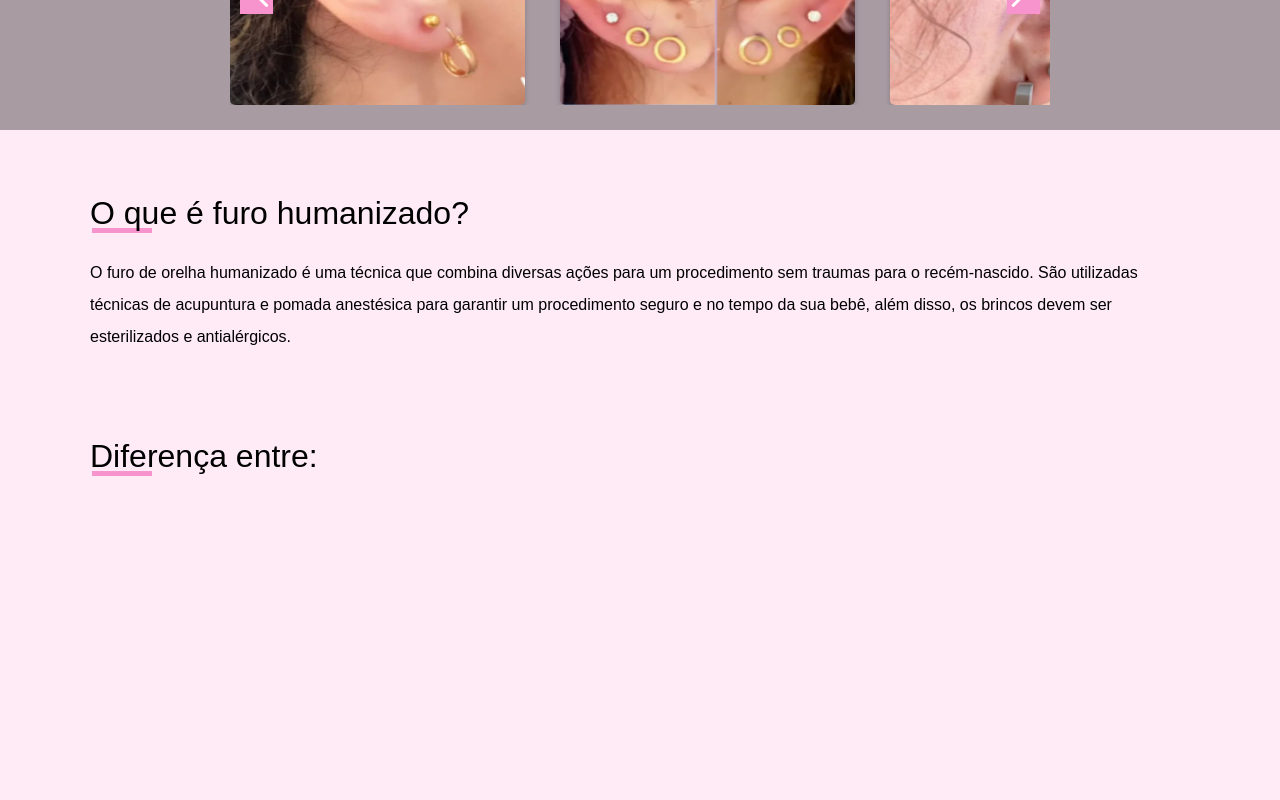
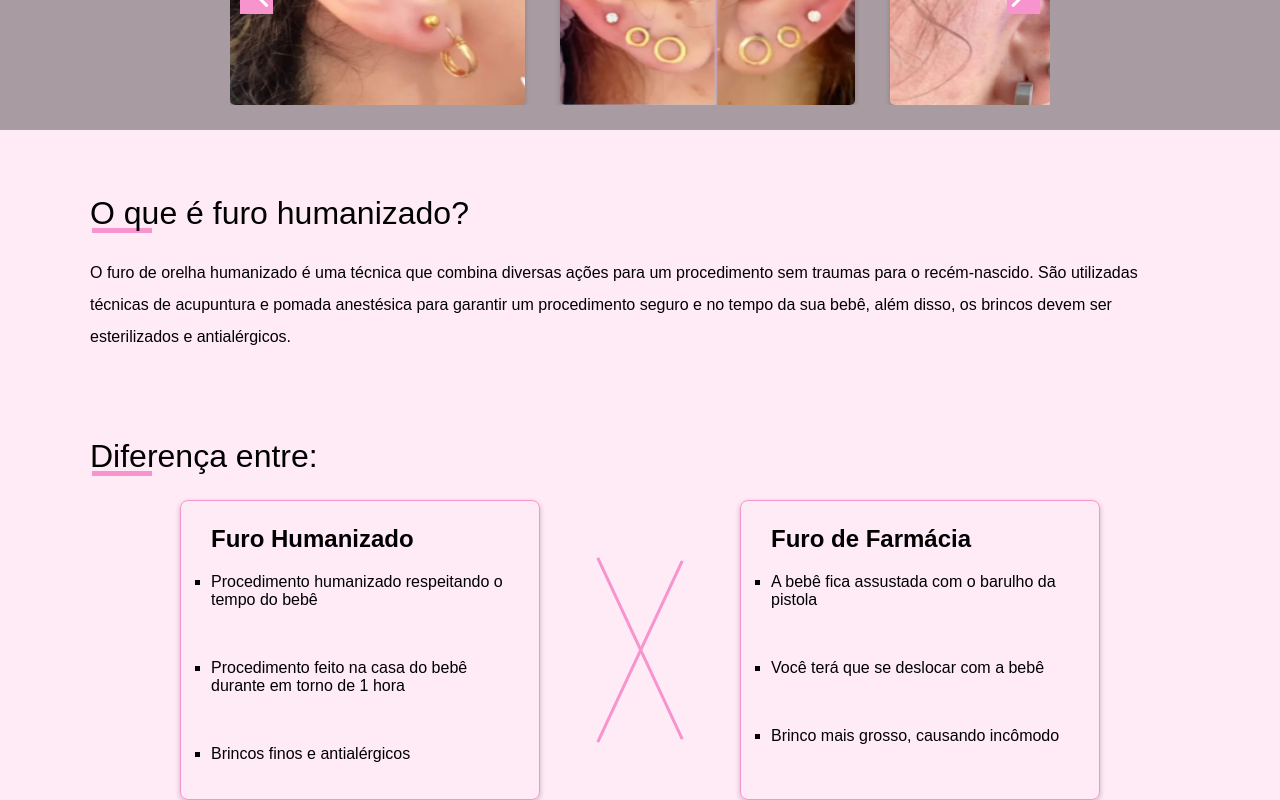
Before and after one commit to MatheusTrindade5201/DS-furos-humanizados, a React (Vite) app: page / in a window 1280 px wide. Shown: the part 280-1080 px from the top of the page. Before the commit the page ends 800 px from the top, so only its background shows below. Built offline with nearby package versions, Linux system fonts and the light colour scheme.

Commit message:
feat: displayng the card components on the screen

```diff
--- a/src/pages/home/index.jsx
+++ b/src/pages/home/index.jsx
@@ -1,3 +1,4 @@
+import Card from "../../components/card"
 import Header from "../../components/header"
 import Slides from "../../components/slides"
 import { HomePageContainer, Paragraphy, Title } from "./style"
@@ -15,7 +16,21 @@ const HomePage = () => {
                         O furo de orelha humanizado é uma técnica que combina diversas ações para um procedimento sem traumas para o recém-nascido. São utilizadas técnicas de acupuntura e pomada anestésica para garantir um procedimento seguro e no tempo da sua bebê, além disso, os brincos devem ser esterilizados e antialérgicos.
                     </Paragraphy>
                 </section>
-                <Title>Diferença entre:</Title>
+                <section>
+                    <Title>Diferença entre:</Title>
+                    <section className="cards">
+                        <Card
+                        title={'Furo Humanizado'}
+                        topics={['Procedimento humanizado respeitando o tempo do bebê','Procedimento feito na casa do bebê durante em torno de 1 hora', 'Brincos finos e antialérgicos']} />
+                        <div className="x">
+                            <div></div>
+                            <div></div>
+                        </div>
+                        <Card
+                        title={'Furo de Farmácia'}
+                        topics={['A bebê fica assustada com o barulho da pistola','Você terá que se deslocar com a bebê', 'Brinco mais grosso, causando incômodo']} />
+                    </section>
+                </section>
             </div>
         </HomePageContainer>
     )
--- a/src/pages/home/style.js
+++ b/src/pages/home/style.js
@@ -8,6 +8,7 @@ export const HomePageContainer = styled.main`
         display: flex;
         flex-direction: column;
         gap: 80px;
+        margin-bottom: 60px
     }
 
     .description>section{
@@ -16,10 +17,44 @@ export const HomePageContainer = styled.main`
         gap: 25px
     }
 
+    .cards{
+        display: flex;
+        flex-direction: column;
+        align-items: center;
+        justify-content: center
+    }
+
     @media screen and (min-width: 900px) {
         .description{
-        padding: 60px 90px 0 90px;
+            padding: 60px 90px 0 90px;
+        }
+
+        .cards{
+            flex-direction: row
+        }
     }
+
+    @media screen and (min-width: 1100px){
+        .x>div{
+            display: inline-block;
+            width: 200px;
+            height: 3px;
+            background-color: ${props => props.theme.colors.secondary};
+
+            &:nth-child(1){
+                transform: rotate(65deg)
+            }
+            &:nth-child(2){
+                transform: rotate(-65deg)
+            }
+        }
+
+        .x{
+            display: flex;
+            flex-direction: column;
+            align-items:center
+        }
+
     }
 `
 
```
